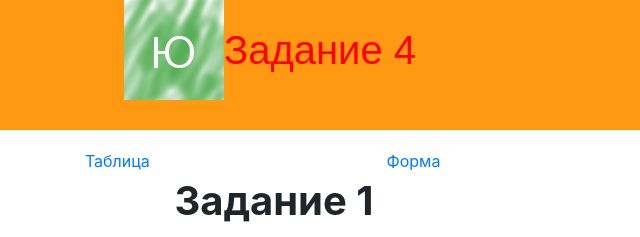
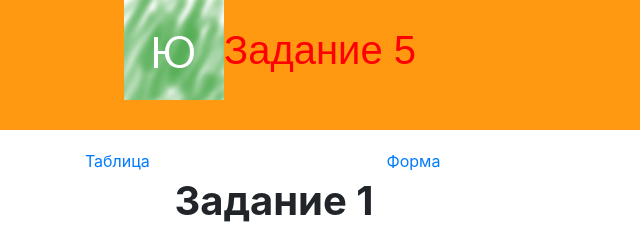
Before and after one commit to DudkinVladislav/web5, a plain HTML site: page index.html in a window 1280 px wide. Shown: the top 237 px of the page, 366-1006 px from the left. Drawn offline with nearby package versions, Linux system fonts and the light colour scheme.

Commit message:
Update index.html

```diff
--- a/index.html
+++ b/index.html
@@ -20,7 +20,7 @@
 		<div class="header_first">
 			<div id="logo"></div>
 			<div id="name">
-	   			<h1 class="real_header">Задание 4</h1>
+	   			<h1 class="real_header">Задание 5</h1>
 			</div>
 		</div>
 		</div>
```
